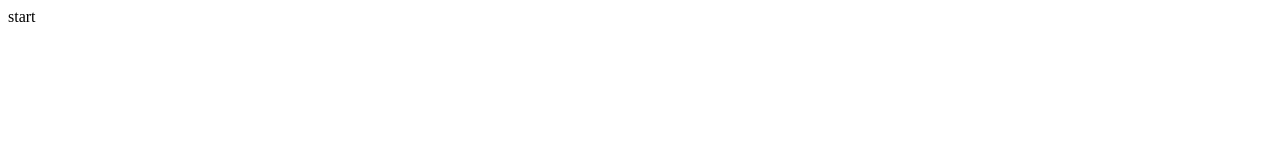
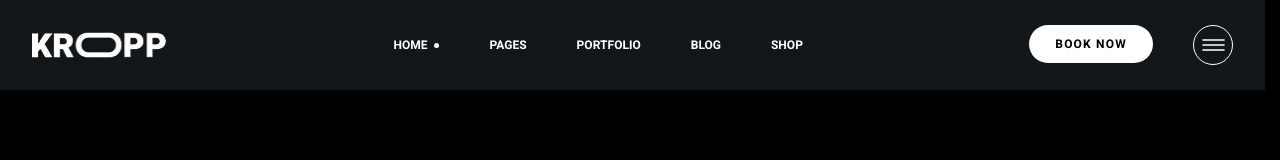
Before and after one commit to alex-zander-0403/ui-fitness, a plain HTML site: page index.html in a window 1280 px wide. Drawn offline with Linux system fonts and the light colour scheme.

Commit message:
adaptive header, css styles

```diff
--- a/index.html
+++ b/index.html
@@ -4,8 +4,66 @@
     <meta charset="UTF-8" />
     <meta name="viewport" content="width=device-width, initial-scale=1.0" />
     <title>Fitness</title>
+    <link rel="stylesheet" href="./styles.css" />
   </head>
   <body>
-    <div>start</div>
+    <header class="header">
+      <!--  -->
+      <a href="/" class="logo">
+        <img
+          src="./images/logo.png"
+          alt="logo"
+          class="header-logo-img"
+          width="135"
+          height="25"
+          loading="lazy"
+        />
+      </a>
+
+      <nav class="header-menu">
+        <ul class="header-menu-list">
+          <li class="header-menu-item">
+            <a href="/" class="header-menu-link is-current">Home</a>
+          </li>
+          <li class="header-menu-item">
+            <a href="/" class="header-menu-link">Pages</a>
+          </li>
+          <li class="header-menu-item">
+            <a href="/" class="header-menu-link">Portfolio</a>
+          </li>
+          <li class="header-menu-item">
+            <a href="/" class="header-menu-link">Blog</a>
+          </li>
+          <li class="header-menu-item">
+            <a href="/" class="header-menu-link">Shop</a>
+          </li>
+        </ul>
+      </nav>
+
+      <div class="header-actions">
+        <button class="header-book-button button" type="button">
+          Book now
+        </button>
+        <button class="header-burger-button" type="button" title="Open menu">
+          <span class="visually-hidden">Open menu</span>
+          <svg
+            width="23"
+            height="12"
+            viewBox="0 0 23 12"
+            fill="none"
+            xmlns="http://www.w3.org/2000/svg"
+          >
+            <path d="M0.5 1H22.5" stroke="white" stroke-dasharray="22 22" />
+            <path d="M0.5 1H22.5" stroke="white" stroke-dasharray="22 22" />
+            <path d="M0.5 6H22.5" stroke="white" stroke-dasharray="22 22" />
+            <path d="M0.5 6H22.5" stroke="white" stroke-dasharray="22 22" />
+            <path d="M0.5 11H22.5" stroke="white" stroke-dasharray="22 22" />
+            <path d="M0.5 11H22.5" stroke="white" stroke-dasharray="22 22" />
+          </svg>
+        </button>
+      </div>
+
+      <!--  -->
+    </header>
   </body>
 </html>
--- a/styles.css
+++ b/styles.css
@@ -0,0 +1,412 @@
+@font-face {
+  font-family: "Heebo";
+  src: url("./fonts/Heebo-Light.woff2") format("woff2");
+  font-weight: 300;
+  font-style: normal;
+  font-display: swap;
+}
+
+@font-face {
+  font-family: "Heebo";
+  src: url("./fonts/Heebo-Bold.woff2") format("woff2");
+  font-weight: 700;
+  font-style: normal;
+  font-display: swap;
+}
+
+@font-face {
+  font-family: "Yantramanav";
+  src: url("./fonts/Yantramanav-Bold.woff2") format("woff2");
+  font-weight: 700;
+  font-style: normal;
+  font-display: swap;
+}
+
+/**
+  Нормализация блочной модели
+ */
+*,
+::before,
+::after {
+  box-sizing: border-box;
+}
+
+/**
+   Убираем внутренние отступы слева тегам списков,
+   у которых есть атрибут class
+  */
+:where(ul, ol):where([class]) {
+  padding-left: 0;
+}
+
+/**
+   Убираем внешние отступы body и двум другим тегам,
+   у которых есть атрибут class
+  */
+body,
+:where(blockquote, figure):where([class]) {
+  margin: 0;
+}
+
+/**
+   Убираем внешние отступы вертикали нужным тегам,
+   у которых есть атрибут class
+  */
+:where(h1, h2, h3, h4, h5, h6, p, ul, ol, dl):where([class]) {
+  margin-block: 0;
+}
+
+:where(dd[class]) {
+  margin-left: 0;
+}
+
+:where(fieldset[class]) {
+  margin-left: 0;
+  padding: 0;
+  border: none;
+}
+
+/**
+   Убираем стандартный маркер маркированному списку,
+   у которого есть атрибут class
+  */
+:where(ul[class]) {
+  list-style: none;
+}
+
+:where(address[class]) {
+  font-style: normal;
+}
+
+/**
+   Обнуляем вертикальные внешние отступы параграфа,
+   объявляем локальную переменную для внешнего отступа вниз,
+   чтобы избежать взаимодействие с более сложным селектором
+  */
+p {
+  --paragraphMarginBottom: 24px;
+
+  margin-block: 0;
+}
+
+/**
+   Внешний отступ вниз для параграфа без атрибута class,
+   который расположен не последним среди своих соседних элементов
+  */
+p:where(:not([class]):not(:last-child)) {
+  margin-bottom: var(--paragraphMarginBottom);
+}
+
+/**
+   Упрощаем работу с изображениями и видео
+  */
+img,
+video {
+  display: block;
+  max-width: 100%;
+  height: auto;
+}
+
+/**
+   Наследуем свойства шрифт для полей ввода
+  */
+input,
+textarea,
+select,
+button {
+  font: inherit;
+}
+
+html {
+  /**
+	 Пригодится в большинстве ситуаций
+	 (когда, например, нужно будет "прижать" футер к низу сайта)
+	*/
+  height: 100%;
+  /**
+	 Убираем скачок интерфейса по горизонтали
+	 при появлении / исчезновении скроллбара
+	*/
+  scrollbar-gutter: stable;
+}
+
+/**
+   Плавный скролл
+  */
+html,
+:has(:target) {
+  scroll-behavior: smooth;
+}
+
+body {
+  /**
+	 Пригодится в большинстве ситуаций
+	 (когда, например, нужно будет "прижать" футер к низу сайта)
+	*/
+  min-height: 100%;
+  /**
+	 Унифицированный интерлиньяж
+	*/
+  line-height: 1.5;
+}
+
+/**
+   Нормализация высоты элемента ссылки при его инспектировании в DevTools
+  */
+a:where([class]) {
+  display: inline-flex;
+}
+
+/**
+   Курсор-рука при наведении на элемент
+  */
+button,
+label {
+  cursor: pointer;
+}
+
+/**
+   Приводим к единому цвету svg-элементы
+   (за исключением тех, у которых уже указан
+   атрибут fill со значением 'none' или начинается с 'url')
+  */
+:where([fill]:not([fill="none"], [fill^="url"])) {
+  fill: currentColor;
+}
+
+/**
+   Приводим к единому цвету svg-элементы
+   (за исключением тех, у которых уже указан
+   атрибут stroke со значением 'none')
+  */
+:where([stroke]:not([stroke="none"], [stroke^="url"])) {
+  stroke: currentColor;
+}
+
+/**
+   Чиним баг задержки смены цвета при взаимодействии с svg-элементами
+  */
+svg * {
+  transition-property: fill, stroke;
+}
+
+/**
+   Приведение рамок таблиц в классический 'collapse' вид
+  */
+:where(table) {
+  border-collapse: collapse;
+  border-color: currentColor;
+}
+
+/**
+   Удаляем все анимации и переходы для людей,
+   которые предпочитают их не использовать
+  */
+@media (prefers-reduced-motion: reduce) {
+  *,
+  ::before,
+  ::after {
+    animation-duration: 0.01ms !important;
+    animation-iteration-count: 1 !important;
+    transition-duration: 0.01ms !important;
+    scroll-behavior: auto !important;
+  }
+}
+
+/* --------------------------------------------------- */
+
+:root {
+  --color-dark: #000000;
+  --color-light: #ffffff;
+  --color-dark-grey: #404040;
+  --color-light-grey: #c4c4c4;
+  --color-dark-alternate: #131619;
+
+  --border-radius: 30px;
+  --border: 1px solid var(--color-light);
+
+  --font-family-base: "Heebo", sans-serif;
+  --font-family-accent: "Yantramanav", sans-serif;
+
+  --input-height: 54px;
+
+  --container-width: 1300px;
+  --container-padding-x: 15px;
+
+  --transition-duration: 0.2s;
+}
+
+/* --------------------------------------------------- */
+
+body {
+  font-family: var(--font-family-base);
+  font-weight: 300;
+  font-size: 16px;
+  line-height: 1.75;
+
+  color: var(--color-light-grey);
+  background-color: var(--color-dark);
+}
+
+a,
+button,
+input,
+textarea,
+svg {
+  transition-duration: var(--transition-duration);
+}
+
+a {
+  color: var(--color-light);
+}
+a:hover {
+  color: var(--color-light-grey);
+}
+
+.container {
+  max-width: calc(var(--container-width) + var(--container-padding-x) * 2);
+  margin-inline: auto;
+  padding-inline: var(--container-padding-x);
+}
+
+.visually-hidden {
+  position: absolute !important;
+  width: 1px !important;
+  height: 1px !important;
+  margin: -1px !important;
+  border: 0 !important;
+  padding: 0 !important;
+  white-space: nowrap !important;
+  clip-path: inset(100%) !important;
+  clip: rect(0 0 0 0) !important;
+  overflow: hidden !important;
+}
+
+h1,
+h2,
+h3,
+h4,
+h5,
+h6 {
+  font-weight: 700;
+  text-transform: uppercase;
+}
+
+.button {
+  display: inline-flex;
+  align-items: center;
+  height: 38px;
+  padding-inline: 26px;
+  background-color: var(--color-light);
+  border: none;
+  border-radius: var(--border-radius);
+
+  font-size: 12px;
+  font-weight: 700;
+  line-height: 2;
+  letter-spacing: 1.2px;
+  text-transform: uppercase;
+  white-space: nowrap; /* откл перенос текста */
+}
+
+.button:hover {
+  background-color: var(--color-light-grey);
+}
+
+/* ---------------------------------- */
+
+.header {
+  display: flex;
+  justify-content: space-between;
+  align-items: center;
+  column-gap: 20px;
+  padding-inline: 32px;
+  background-color: var(--color-dark-alternate);
+}
+
+.header-logo {
+  flex-shrink: 0; /* не искажает пропорции при изменении размера*/
+}
+
+.header-menu-list {
+  display: flex;
+  column-gap: 50px;
+
+  flex-wrap: wrap;
+}
+
+.header-menu-link {
+  display: inline-flex;
+  align-items: center;
+  height: 90px;
+  column-gap: 7px;
+
+  text-decoration: none;
+  text-transform: uppercase;
+  font-weight: 700;
+  font-size: 12px;
+  letter-spacing: 1.2;
+}
+.header-menu-link.is-current::after {
+  content: "";
+  width: 5px;
+  aspect-ratio: 1; /* гарантия пропорций 1:1 */
+  background-color: currentColor;
+  border-radius: 50%;
+}
+
+.header-actions {
+  display: flex;
+  column-gap: 40px;
+}
+
+.header-burger-button {
+  display: inline-flex;
+  justify-content: center;
+  align-items: center;
+  width: 40px;
+  aspect-ratio: 1; /* гарантия пропорций 1:1 */
+  color: var(--color-light);
+  background-color: transparent;
+  border: var(--border);
+  border-radius: 50%;
+}
+
+.header-burger-button:hover {
+  color: var(--color-light-grey);
+  border-color: currentColor;
+}
+
+@media (max-width: 1024px) {
+  .header {
+    flex-wrap: wrap;
+    padding-top: 20px;
+    row-gap: 10px;
+    padding-inline: 15px;
+  }
+  .header-menu {
+    order: 1;
+    flex-basis: 100%;
+  }
+  .header-menu-link {
+    height: 50px;
+  }
+}
+
+@media (max-width: 767px) {
+  .header {
+    padding-top: 10px;
+  }
+  .header-menu-link {
+    height: 32px;
+  }
+  .header-menu-list {
+    column-gap: 24px;
+  }
+  .header-actions {
+    column-gap: 15px;
+  }
+  .button {
+    padding-inline: 18px;
+  }
+}
```
Also changed, not shown: fonts/Heebo-Bold.woff2 (added), fonts/Heebo-Light.woff2 (added), fonts/Yantramanav-Bold.woff2 (added), icons/burger-icon.svg (added), images/logo.png (added).
